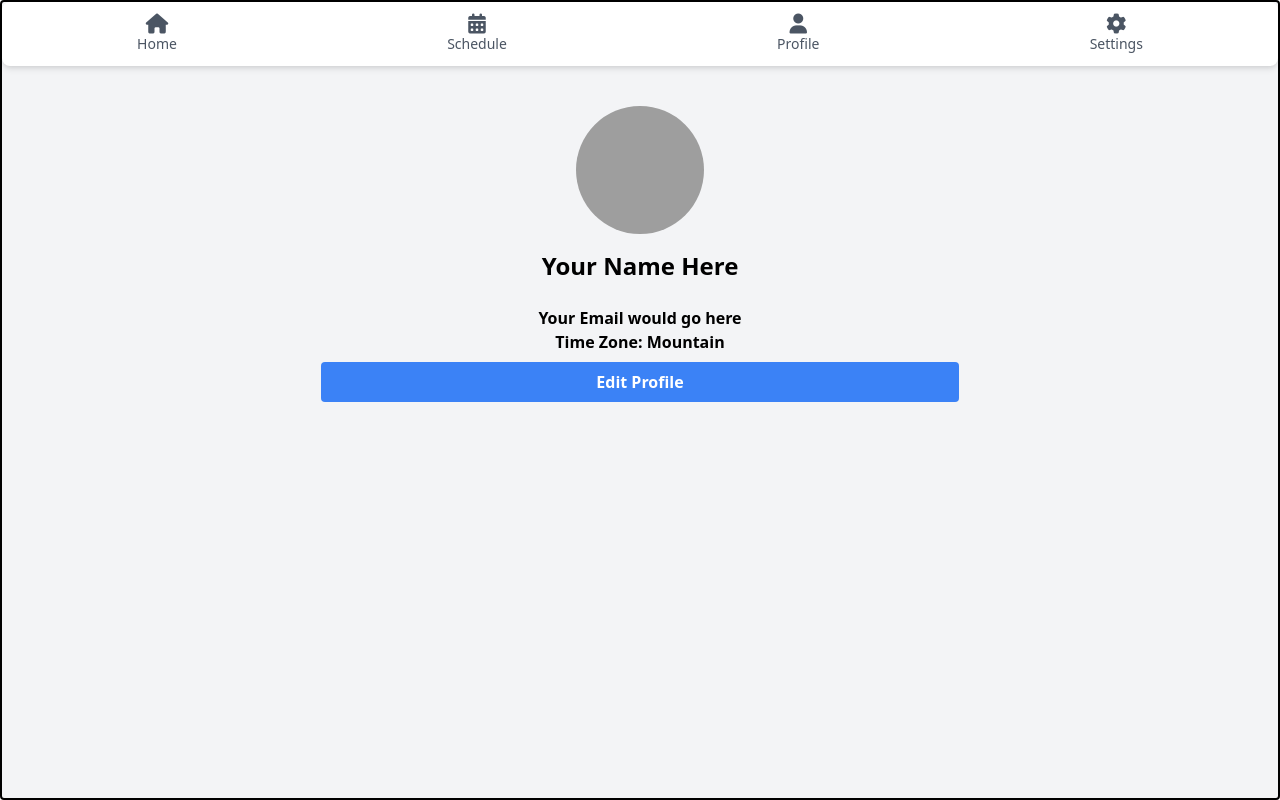
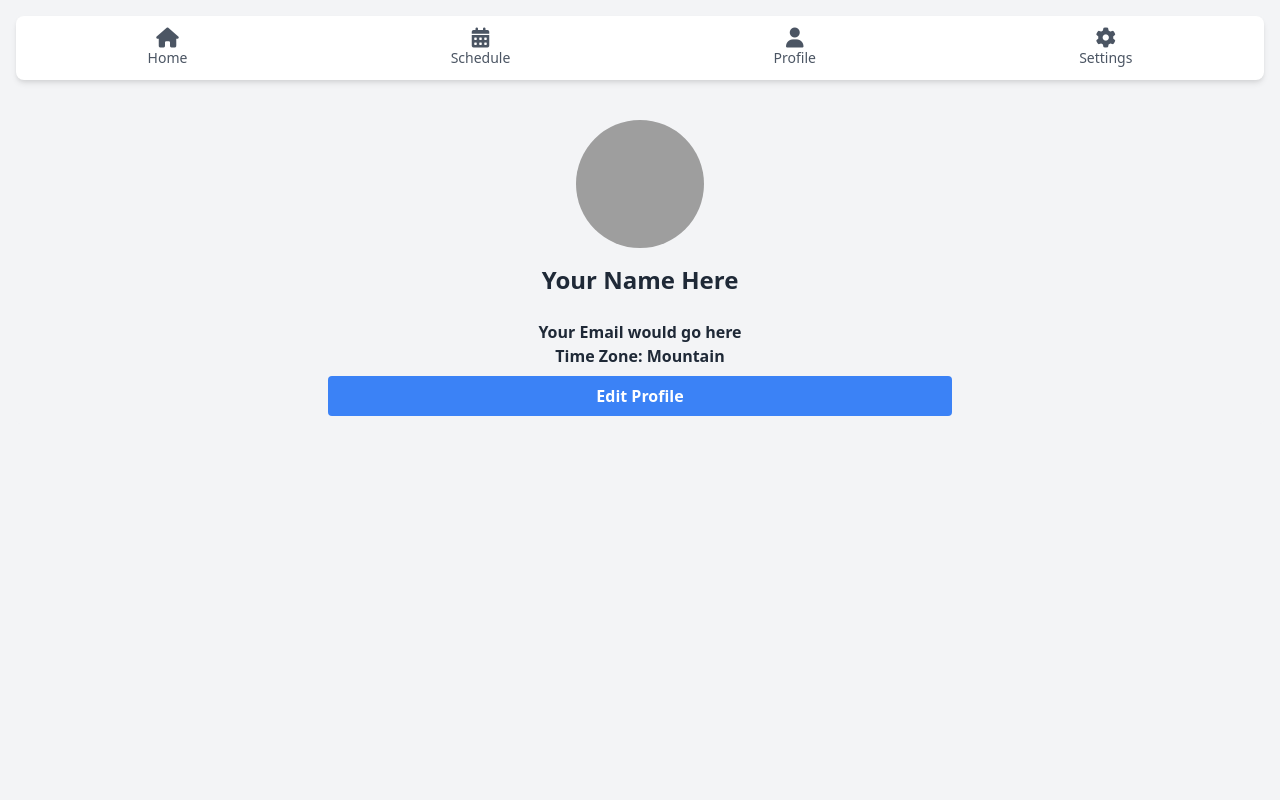
Before and after one commit to rocky-mcgoey/mobile-dev, a plain HTML site: page profile.html in a window 1280 px wide. Drawn offline with nearby package versions, Linux system fonts and the light colour scheme; grey boxes are pictures that could not be loaded.

Commit message:
style changes

```diff
--- a/profile.html
+++ b/profile.html
@@ -3,14 +3,14 @@
 <head>
     <meta charset="UTF-8">
     <meta name="viewport" content="width=device-width, initial-scale=1.0">
-    <title>Document</title>
+    <title>Profile Page</title>
     <link href="https://unpkg.com/tailwindcss@^2/dist/tailwind.min.css" rel="stylesheet">
     <link
   rel="stylesheet"
   href="https://cdnjs.cloudflare.com/ajax/libs/font-awesome/6.6.0/css/all.min.css"/>
 </head>
-<body>
-   <main class="min-h-screen flex flex-col items-center bg-gray-100 mx-auto border-2 border-black rounded">
+<body class="bg-gray-100 text-gray-800 font-sans p-4">
+   <main class="flex flex-col items-center bg-gray-100 mx-auto rounded">
     <nav class="bg-white shadow-md rounded-lg flex justify-around py-3 mb-10 self-stretch">
     <a href="#home" class="flex flex-col items-center text-gray-600 hover:text-blue-500">
       <i class="fa-solid fa-house text-xl"></i>
```
